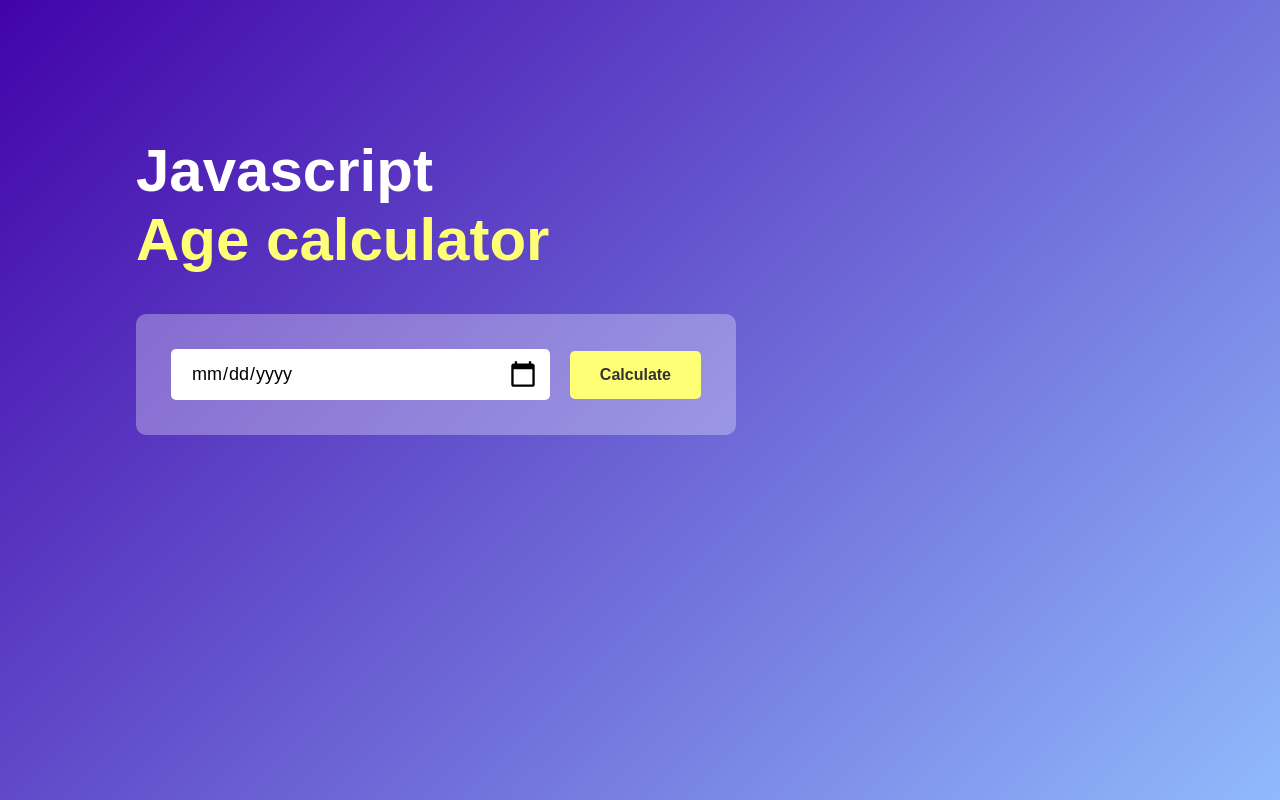
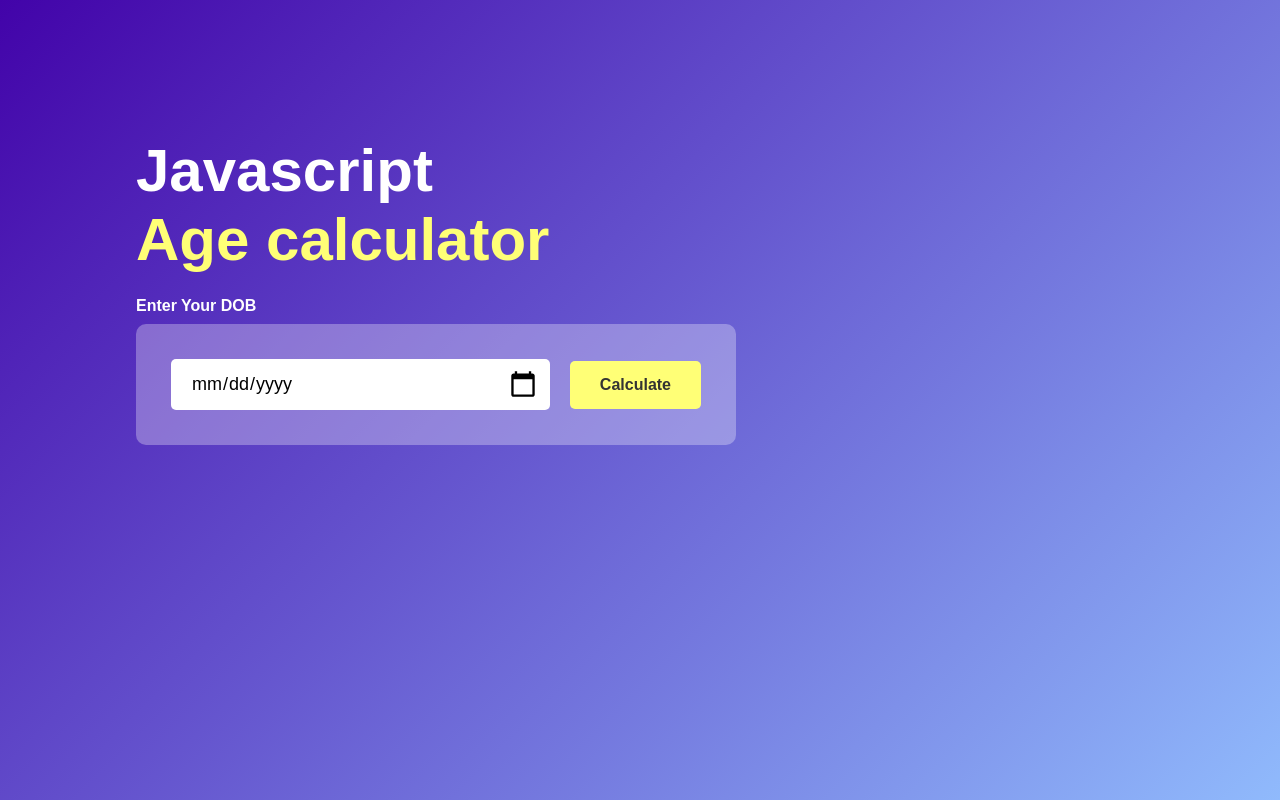
Before and after one commit to codewarnab/age-calculator-app, a plain HTML site: page index.html in a window 1280 px wide. Drawn offline with Linux system fonts and the light colour scheme.

Commit message:
modified:   index.html 	modified:   mediaqueries.css 	modified:   style.css

```diff
--- a/index.html
+++ b/index.html
@@ -11,6 +11,7 @@
     <div class="container">
         <div class="calculator">
             <h1>Javascript <br><span> Age calculator</span></h1>
+            <h4>Enter Your DOB</h4>
             <div class="input-box">
                 <input type="date" id="date">
                 <button onclick="calculateAge()">Calculate</button>
--- a/mediaqueries.css
+++ b/mediaqueries.css
@@ -20,7 +20,7 @@
 }
 
 /* for mobiles */
-@media only screen and (max-width: 425px){
+@media only screen and (max-width: 435px){
     .calculator {
         margin: 0px;
         padding: 10px;
--- a/style.css
+++ b/style.css
@@ -16,11 +16,12 @@
     max-width: 600px;
     margin: 10%;
     margin-top: 10%;
+    position: relative;
 
 }
 .calculator h1{
     font-size: 60px;
-    /* margin-bottom: 5%; */
+    margin-bottom: 50px;
 }
 
 .calculator h1 span {
@@ -34,6 +35,11 @@
     display: flex;
     align-items: center;
 }
+.calculator h4 {
+    position: absolute;
+    top: 52%;
+}
+
 .input-box input {
     flex: 1;
     margin-right: 20px;
```
